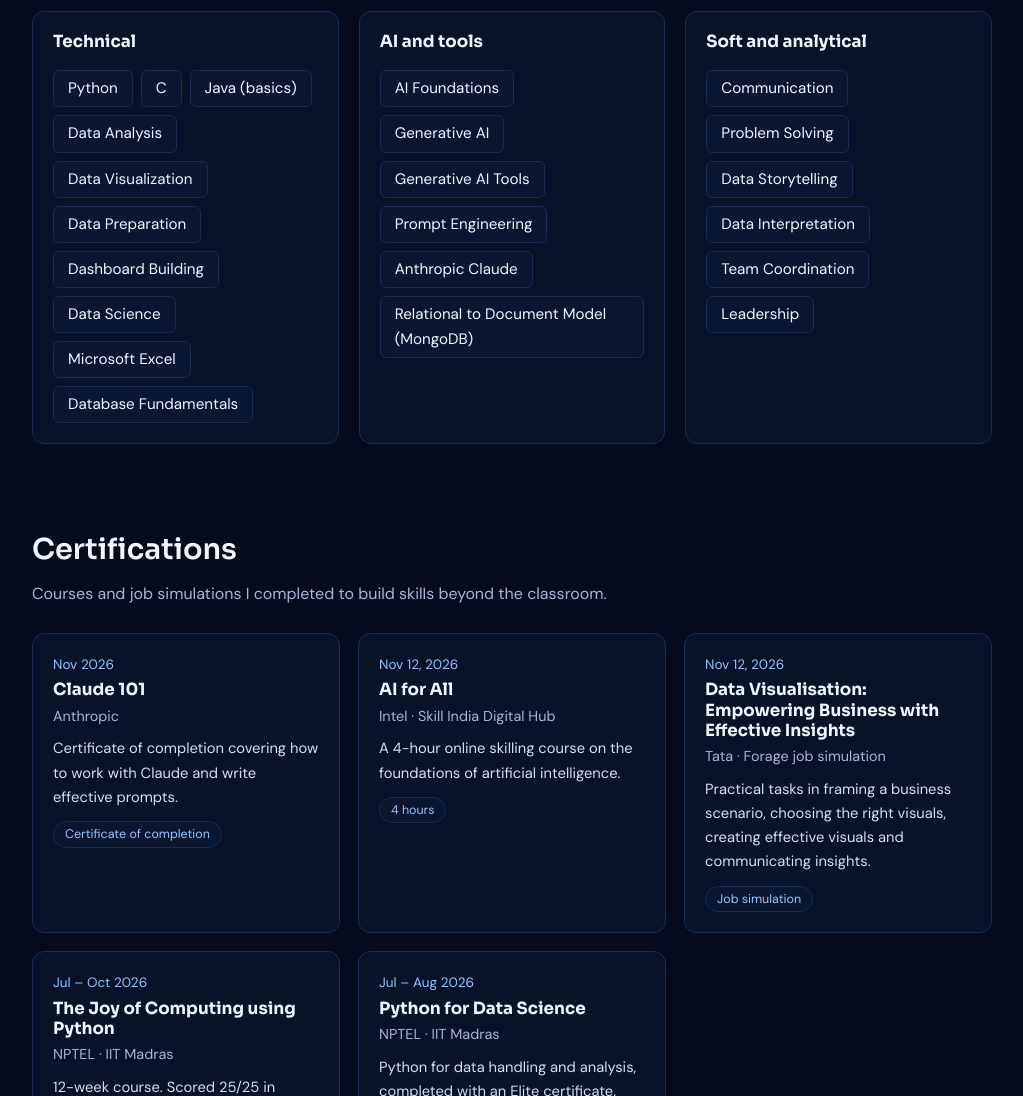
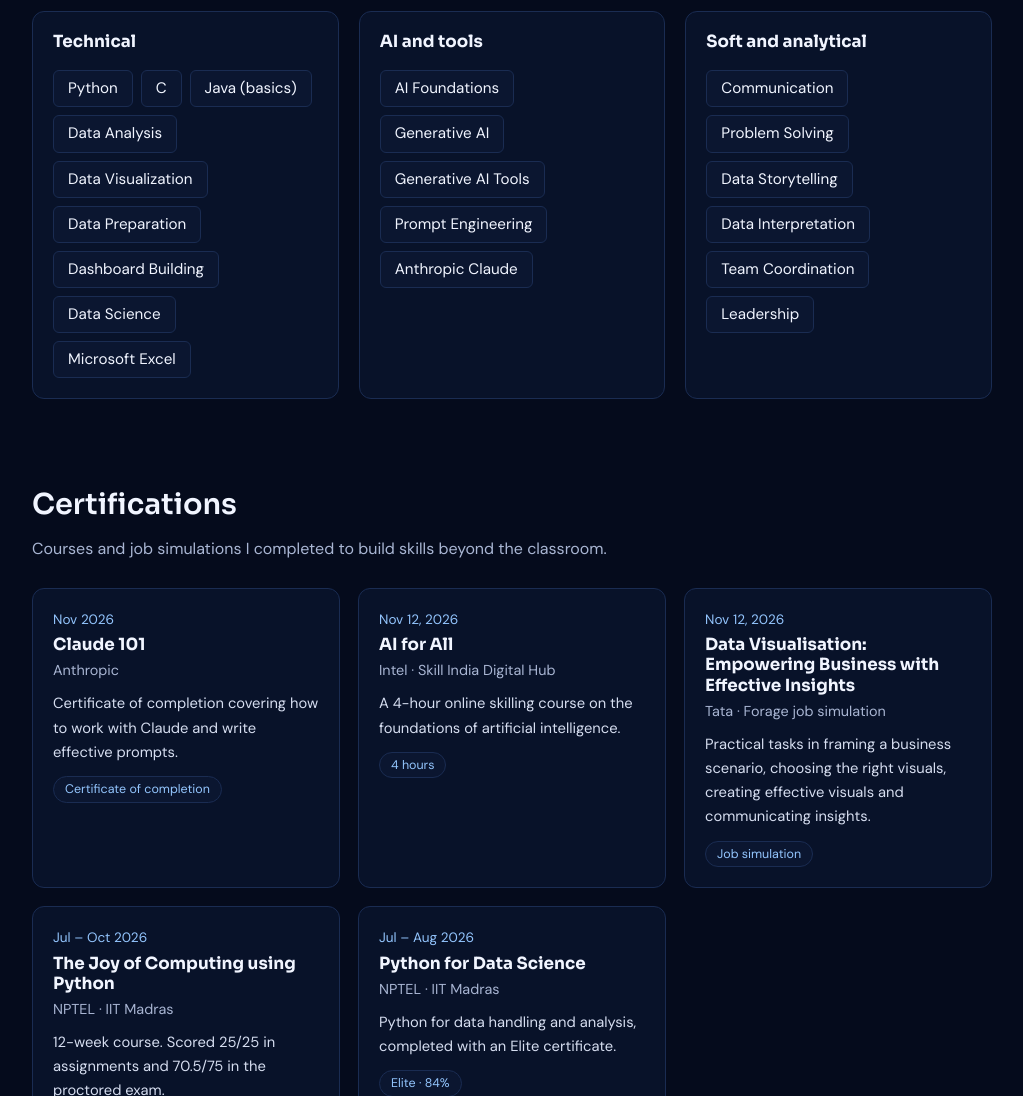
Before and after one commit to Karthi248/Karthick_Portfolio, a plain HTML site: page index.html in a window 1280 px wide. Shown: the part 3402-4498 px from the top of the page, without its empty margins (128-1151 px from the left). Drawn offline with Linux system fonts and the light colour scheme.

Commit message:
Update skills listed in index.html
Removed some skills from the AI and tools section.

```diff
--- a/index.html
+++ b/index.html
@@ -111,11 +111,11 @@
     <div class="skill-grid reveal">
       <div>
         <h3>Technical</h3>
-        <p class="chips"><span>Python</span><span>C</span><span>Java (basics)</span><span>Data Analysis</span><span>Data Visualization</span><span>Data Preparation</span><span>Dashboard Building</span><span>Data Science</span><span>Microsoft Excel</span><span>Database Fundamentals</span></p>
+        <p class="chips"><span>Python</span><span>C</span><span>Java (basics)</span><span>Data Analysis</span><span>Data Visualization</span><span>Data Preparation</span><span>Dashboard Building</span><span>Data Science</span><span>Microsoft Excel</span></p>
       </div>
       <div>
         <h3>AI and tools</h3>
-        <p class="chips"><span>AI Foundations</span><span>Generative AI</span><span>Generative AI Tools</span><span>Prompt Engineering</span><span>Anthropic Claude</span><span>Relational to Document Model (MongoDB)</span></p>
+        <p class="chips"><span>AI Foundations</span><span>Generative AI</span><span>Generative AI Tools</span><span>Prompt Engineering</span><span>Anthropic Claude</span></p>
       </div>
       <div>
         <h3>Soft and analytical</h3>
```
